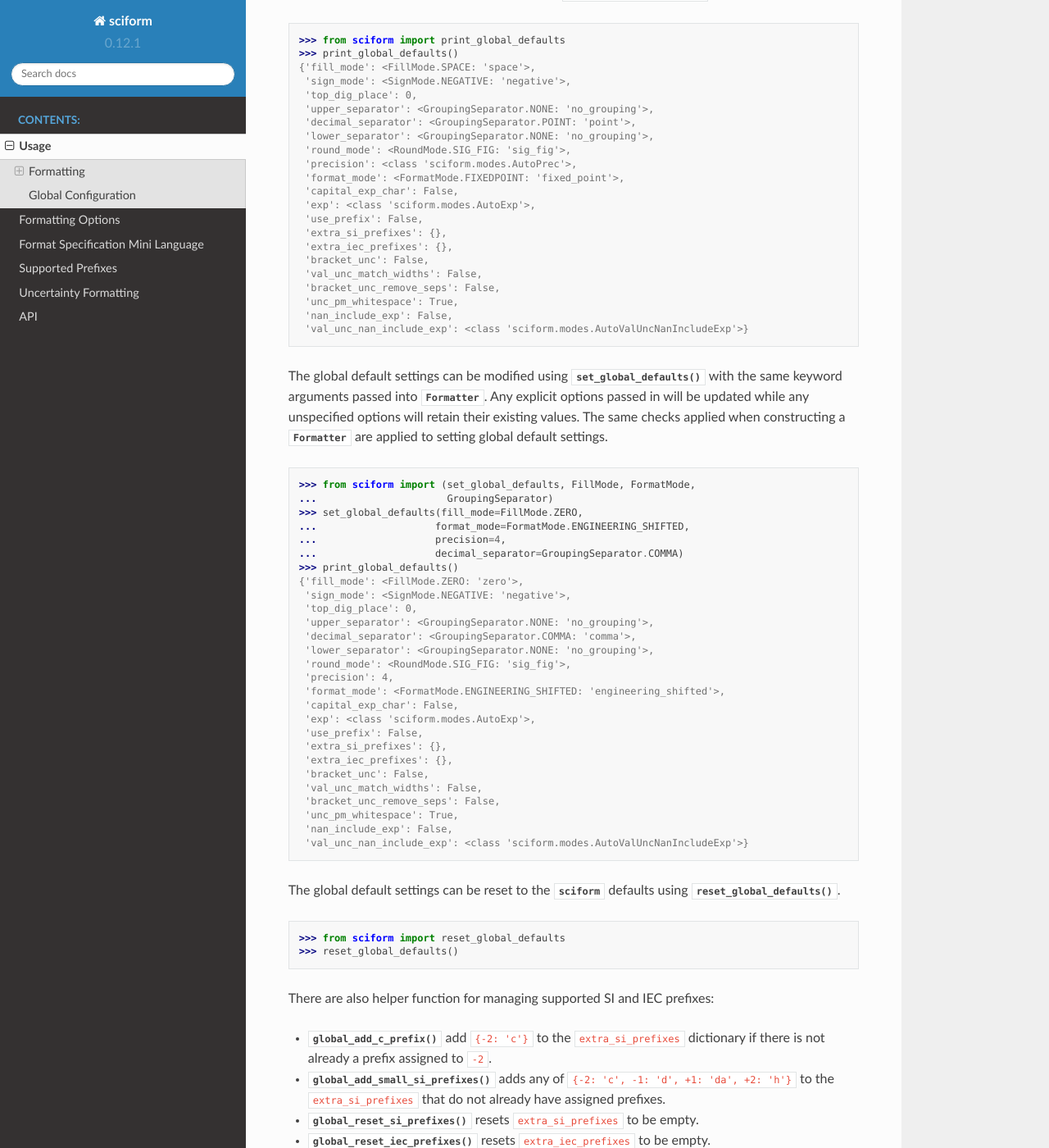
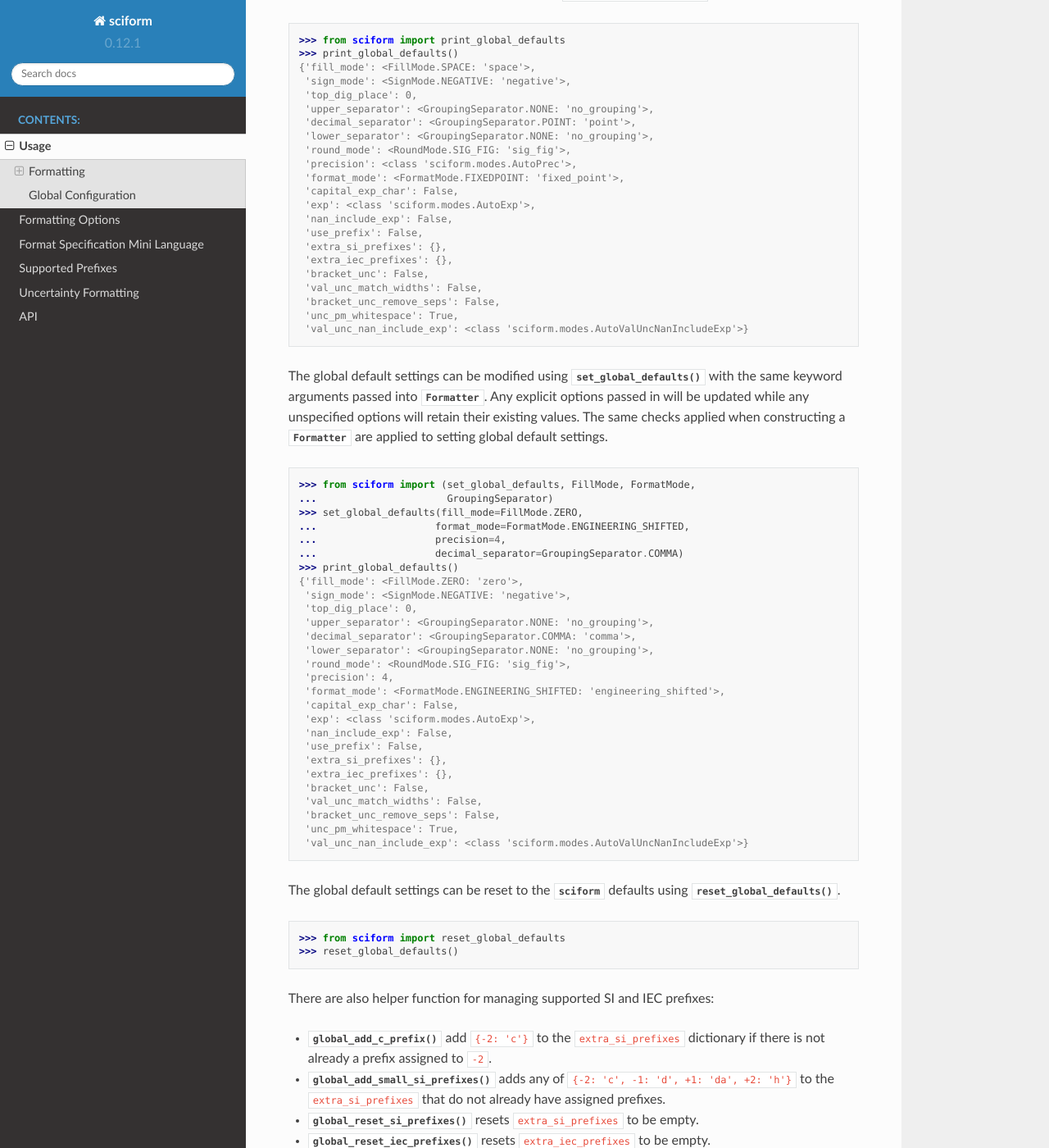
Before and after one commit to jagerber48/sciform, a Sphinx documentation site: the page built from docs/source/usage.rst, in a window 1280 px wide and 1400 px high, scrolled down 1180 px. Shown: the whole window at 82% size. Built offline with Sphinx 7.4.7 and the Read the Docs theme 2.0.0, drawn with Linux system fonts in a browser that asks for light colours; part of the change alters nothing that is shown.

```diff
--- a/docs/source/usage.rst
+++ b/docs/source/usage.rst
@@ -76,6 +76,7 @@ The global default settings can be viewed using
  'format_mode': <FormatMode.FIXEDPOINT: 'fixed_point'>,
  'capital_exp_char': False,
  'exp': <class 'sciform.modes.AutoExp'>,
+ 'nan_include_exp': False,
  'use_prefix': False,
  'extra_si_prefixes': {},
  'extra_iec_prefixes': {},
@@ -83,7 +84,6 @@ The global default settings can be viewed using
  'val_unc_match_widths': False,
  'bracket_unc_remove_seps': False,
  'unc_pm_whitespace': True,
- 'nan_include_exp': False,
  'val_unc_nan_include_exp': <class 'sciform.modes.AutoValUncNanIncludeExp'>}
 
 The global default settings can be modified using
@@ -112,6 +112,7 @@ applied to setting global default settings.
  'format_mode': <FormatMode.ENGINEERING_SHIFTED: 'engineering_shifted'>,
  'capital_exp_char': False,
  'exp': <class 'sciform.modes.AutoExp'>,
+ 'nan_include_exp': False,
  'use_prefix': False,
  'extra_si_prefixes': {},
  'extra_iec_prefixes': {},
@@ -119,7 +120,6 @@ applied to setting global default settings.
  'val_unc_match_widths': False,
  'bracket_unc_remove_seps': False,
  'unc_pm_whitespace': True,
- 'nan_include_exp': False,
  'val_unc_nan_include_exp': <class 'sciform.modes.AutoValUncNanIncludeExp'>}
 
 The global default settings can be reset to the :mod:`sciform` defaults
```
